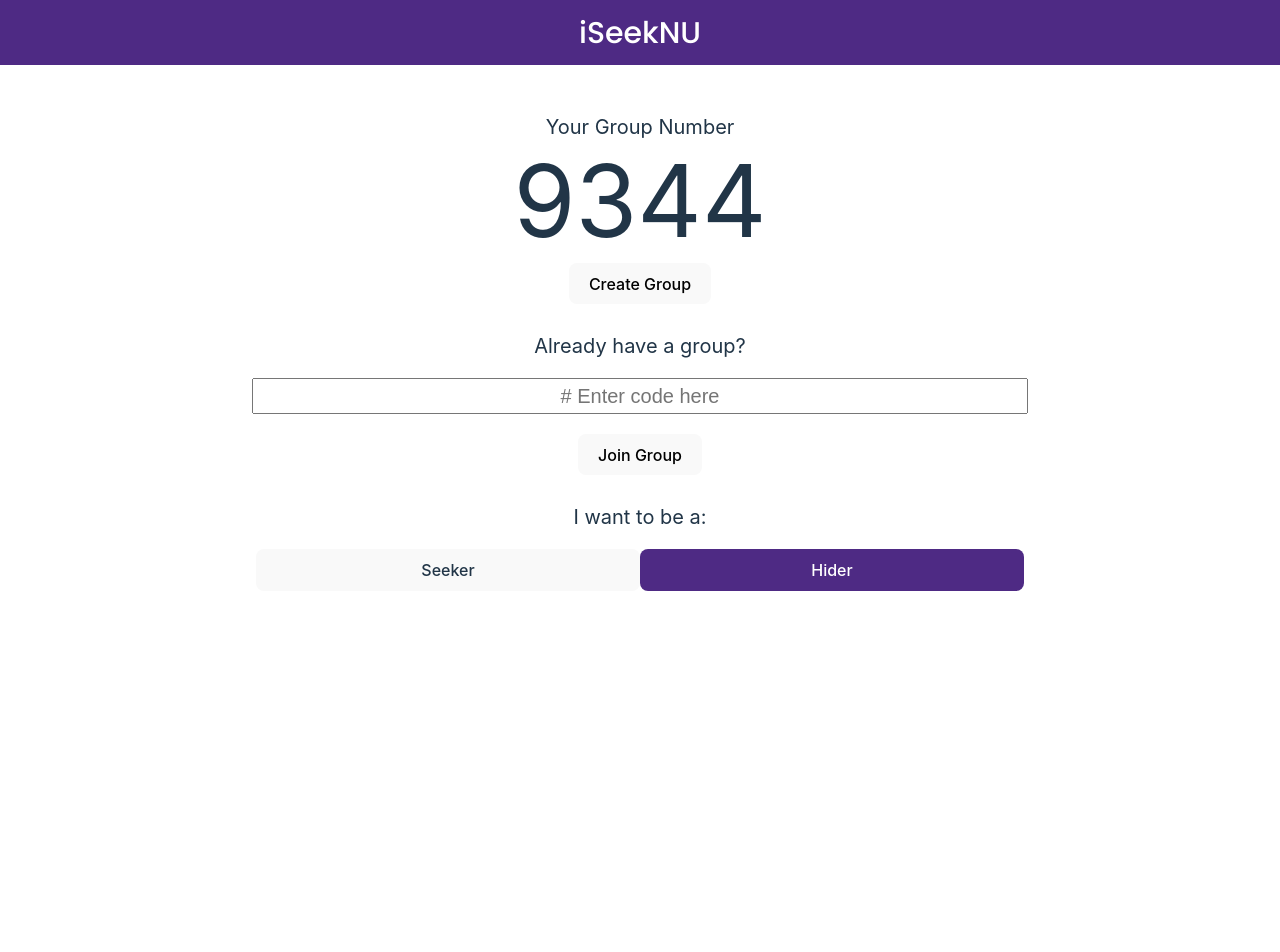
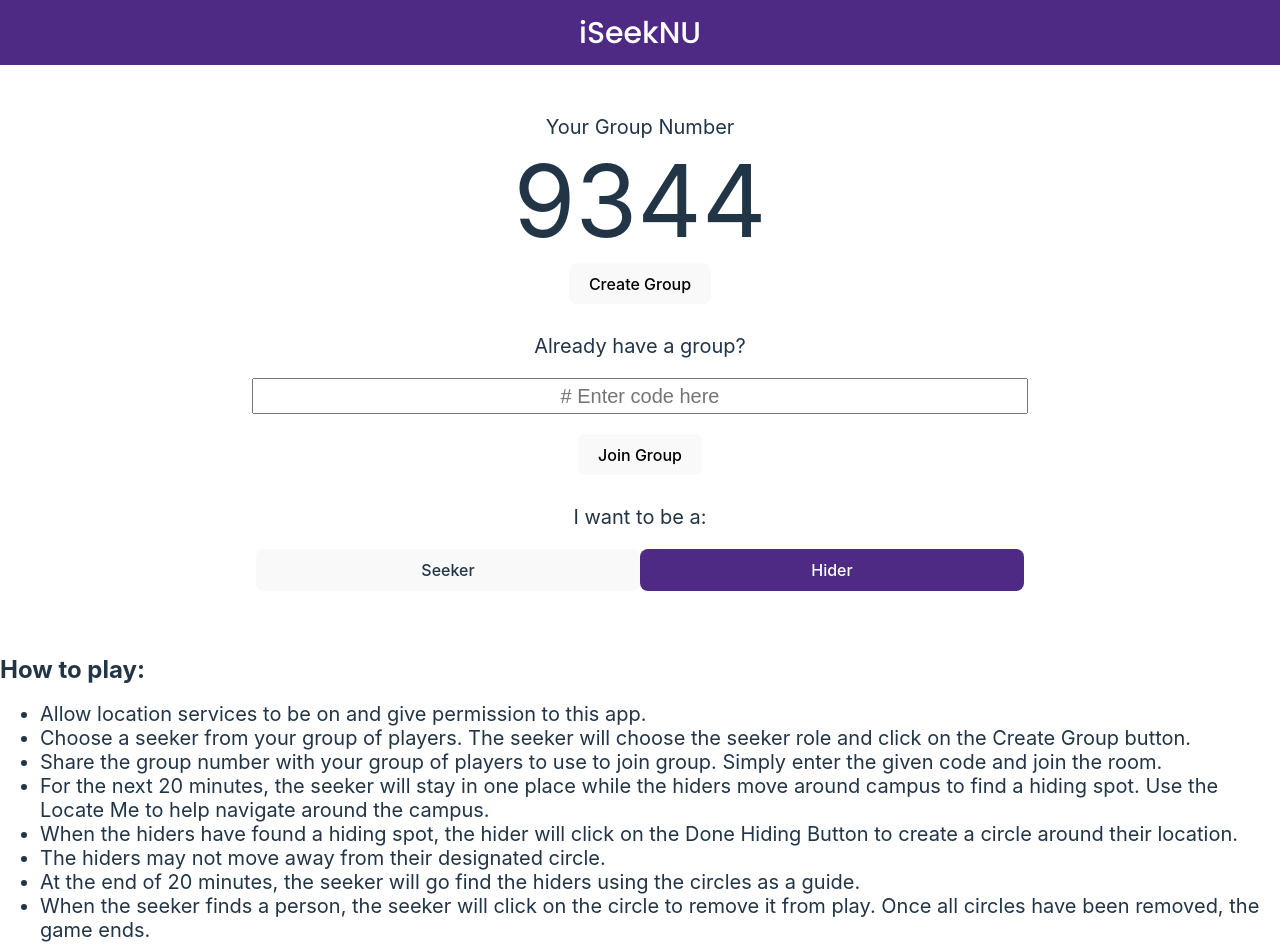
Before and after one commit to 397-f22/iSeekNU, a React (Vite) app: page / in a window 1280 px wide. Shown: the top 952 px of the page. Before the commit the page ends 800 px from the top, so only its background shows below. Built offline with nearby package versions, Linux system fonts and the light colour scheme; no server answers; the database is empty.

Commit message:
added remove circle functionality, added instructions

```diff
--- a/src/Components/Homepage.jsx
+++ b/src/Components/Homepage.jsx
@@ -33,7 +33,7 @@ const Homepage = ({ setRoomID, setHomepage, seeker, setSeeker }) => {
     setRoomID(random);
     submitGroup({
       [random]: {
-        ["hider"]: { 1: "0,0" },
+        ["hider"]: { "1": "0,0" },
       },
     });
     setHomepage(false);
@@ -86,6 +86,21 @@ const Homepage = ({ setRoomID, setHomepage, seeker, setSeeker }) => {
           <span style={{color: seeker ? "#213547":  "white" }}>Hider</span>
         </button>
       </div>
+      <br></br>
+        <br></br>
+        <div style={{textAlign: "left"}}>
+          <h2>How to play:</h2>
+            <ul>
+            <li style={{fontSize: "20px"}}> Allow location services to be on and give permission to this app.</li>
+            <li style={{fontSize: "20px"}}> Choose a seeker from your group of players. The seeker will choose the seeker role and click on the Create Group button.</li>
+            <li style={{fontSize: "20px"}}> Share the group number with your group of players to use to join group. Simply enter the given code and join the room.</li>
+            <li style={{fontSize: "20px"}}> For the next 20 minutes, the seeker will stay in one place while the hiders move around campus to find a hiding spot. Use the Locate Me to help navigate around the campus.</li>
+            <li style={{fontSize: "20px"}}> When the hiders have found a hiding spot, the hider will click on the Done Hiding Button to create a circle around their location.</li>
+            <li style={{fontSize: "20px"}}> The hiders may not move away from their designated circle.</li>
+            <li style={{fontSize: "20px"}}> At the end of 20 minutes, the seeker will go find the hiders using the circles as a guide.</li>
+            <li style={{fontSize: "20px"}}> When the seeker finds a person, the seeker will click on the circle to remove it from play. Once all circles have been removed, the game ends.</li>
+            </ul>
+        </div>
     </div>
   );
 };
--- a/src/Components/map.jsx
+++ b/src/Components/map.jsx
@@ -5,21 +5,25 @@ import {
   useJsApiLoader,
 } from "@react-google-maps/api";
 import React, { useState } from "react";
-import { useDbUpdate, useDbData } from "../utilities/firebase";
+import { useDbUpdate, useDbData, useDbDelete } from "../utilities/firebase";
 
 function submitLoc(setLat, setLong, updateDb, data) {
   navigator.geolocation.getCurrentPosition((position) => {
     setLat(position.coords.latitude);
     setLong(position.coords.longitude);
+    let latStr = position.coords.latitude.toString().replace(".", "").replace("-","");
+    let lonStr = position.coords.longitude.toString().replace(".", "").replace("-","");
     let l = 0;
     if (data) {
-      l = Object.entries(data).length + 1;
+      l = `${latStr}${lonStr}`;
     }
+
 
     updateDb({
       [l]: `${position.coords.latitude},${position.coords.longitude}`,
     });
     console.log(position.coords.latitude, position.coords.longitude);
+    console.log(data);
   });
 }
 
@@ -183,10 +187,12 @@ export default function Map({ roomID, setHomepage, seeker }) {
   const { isLoaded } = useJsApiLoader({
     id: "google-map-script",
     googleMapsApiKey: "AIzaSyDeXZKR-iOaI6CverJZt4pcxKD4p-oJydA",
+    // AIzaSyDeXZKR-iOaI6CverJZt4pcxKD4p-oJydA
   });
 
   return isLoaded ? (
     <div>
+
       <div style={{ display: "flex", justifyContent: "center"}} >
         <div className="map-float" style={{display: "flex", alignItems: "center", justifyContent: "center", height: "30px", width: "50vw", borderRadius: "10px", zIndex: "1", marginTop: "10px"}}>
           <span>Join code: {roomID}</span>
@@ -214,11 +220,12 @@ export default function Map({ roomID, setHomepage, seeker }) {
             opacity={0.9}
             position={{ lat: latitude, lng: longitude }}
           />
-          {data?.map((loc) => {
-            const location = loc.split(",");
+          {data && Object.entries(data).map((loc) => {
+            // console.log(loc)
+            const location = loc[1].split(",");
             return (
               <Circle
-                visible={vis}
+                visible={true}
                 id={location}
                 center={{
                   lat: parseFloat(location[0]),
@@ -226,8 +233,9 @@ export default function Map({ roomID, setHomepage, seeker }) {
                 }}
                 radius={80}
                 onClick={() => {
-                  setVis(false);
-                  console.log(vis);
+                  // Remove these coordinates from the firebase, this will result in the circle also dissapearing from the map.
+                  useDbDelete(roomID, loc[0]);
+                  console.log(location[1]);
                 }}
               />
             );
--- a/src/utilities/firebase.js
+++ b/src/utilities/firebase.js
@@ -1,6 +1,6 @@
 import { useCallback, useEffect, useState } from 'react';
 import { initializeApp } from "firebase/app";
-import { getDatabase, onValue, ref, update } from 'firebase/database';
+import { getDatabase, onValue, update, ref, remove } from 'firebase/database';
 
 const firebaseConfig = {
     apiKey: "AIzaSyBRRmxzqO-vWcUfg815V52XTZVCiyySFq8",
@@ -48,3 +48,9 @@ export const useDbUpdate = (path) => {
 
   return [updateData, result];
 };
+
+
+export const useDbDelete = (roomID, m_key) => {
+  const taskRef = ref(database, `/user/${roomID}/hider/${m_key}`);
+  remove(taskRef);
+};
```
